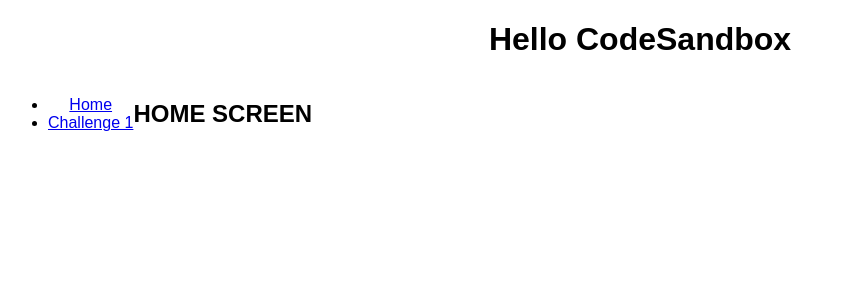
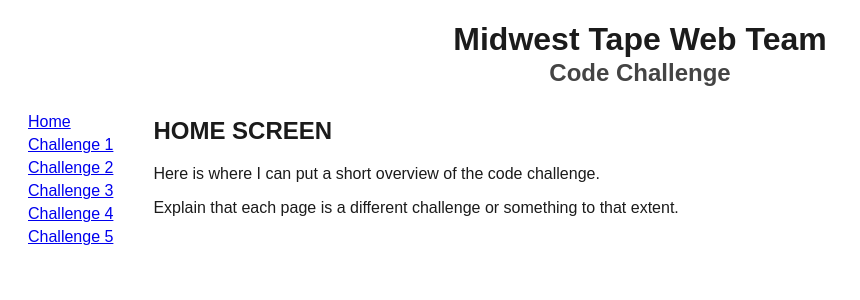
Before and after one commit to midwest-tape/web-team-code-challenge, a React (Create React App) app: page / in a window 1280 px wide. Shown: the top 300 px of the page, without its empty margins (0-860 px from the left). Built offline with nearby package versions, Linux system fonts and the light colour scheme.

Commit message:
flushing out challenges

```diff
--- a/src/App.js
+++ b/src/App.js
@@ -1,4 +1,9 @@
 import Challenge1 from "./challenges/Challenge1";
+import Challenge2 from "./challenges/Challenge2";
+import Challenge3 from "./challenges/Challenge3";
+import Challenge4 from "./challenges/Challenge4";
+import Challenge5 from "./challenges/Challenge5";
+
 import { BrowserRouter as Router, Switch, Route, Link } from "react-router-dom";
 import Home from "./Home";
 import "./styles.css";
@@ -7,22 +12,47 @@
   return (
     <Router>
       <div className="App">
-        <h1 className="text-gray-200">Hello CodeSandbox</h1>
+        <header>
+          <h1 className="heading">Midwest Tape Web Team</h1>
+          <h2 className="sub-heading">Code Challenge</h2>
+        </header>
         <div className="wrapper">
-          <div className="nav">
-            <ul>
-              <li>
-                <Link to="/">Home</Link>
-              </li>
-              <li>
-                <Link to="/challenge1">Challenge 1</Link>
-              </li>
-            </ul>
-          </div>
+          <ul className="nav">
+            <li className="navItem">
+              <Link to="/">Home</Link>
+            </li>
+            <li className="navItem">
+              <Link to="/challenge1">Challenge 1</Link>
+            </li>
+            <li className="navItem">
+              <Link to="/challenge2">Challenge 2</Link>
+            </li>
+            <li className="navItem">
+              <Link to="/challenge3">Challenge 3</Link>
+            </li>
+            <li className="navItem">
+              <Link to="/challenge4">Challenge 4</Link>
+            </li>
+            <li className="navItem">
+              <Link to="/challenge5">Challenge 5</Link>
+            </li>
+          </ul>
           <main className="main">
             <Switch>
               <Route path="/challenge1">
                 <Challenge1 />
+              </Route>
+              <Route path="/challenge2">
+                <Challenge2 />
+              </Route>
+              <Route path="/challenge3">
+                <Challenge3 />
+              </Route>
+              <Route path="/challenge4">
+                <Challenge4 />
+              </Route>
+              <Route path="/challenge5">
+                <Challenge5 />
               </Route>
               <Route path="/">
                 <Home />
--- a/src/Home.js
+++ b/src/Home.js
@@ -2,6 +2,11 @@
   return (
     <div>
       <h2>HOME SCREEN</h2>
+      <p>Here is where I can put a short overview of the code challenge.</p>
+      <p>
+        Explain that each page is a different challenge or something to that
+        extent.
+      </p>
     </div>
   );
 }
--- a/src/challenges/Challenge1.js
+++ b/src/challenges/Challenge1.js
@@ -1,3 +1,6 @@
+/*
+  A Challenge where when a button click isn't showing the appropriate action?
+*/
 export default function Challenge1() {
   return <h2>Challenge 1</h2>;
 }
--- /dev/null
+++ b/src/challenges/Challenge2.js
@@ -0,0 +1,6 @@
+/*
+  A Challenge where maybe a simple todo is overwriting previous because bad state call?
+*/
+export default function Challenge2() {
+  return <h2>Challenge 2</h2>;
+}
--- /dev/null
+++ b/src/challenges/Challenge3.js
@@ -0,0 +1,6 @@
+/*
+  A Challenge where maybe a simple todo is overwriting previous because bad state call?
+*/
+export default function Challenge3() {
+  return <h2>Challenge 3</h2>;
+}
--- /dev/null
+++ b/src/challenges/Challenge4.js
@@ -0,0 +1,6 @@
+/*
+  An issue with how props are used?
+*/
+export default function Challenge4() {
+  return <h2>Challenge 4</h2>;
+}
--- /dev/null
+++ b/src/challenges/Challenge5.js
@@ -0,0 +1,7 @@
+/*
+  A bit more complex. An existing api call and rendering a list of things.
+  Maybe adding a new field to a table where each row is a new component?
+*/
+export default function Challenge5() {
+  return <h2>Challenge 5</h2>;
+}
--- a/src/styles.css
+++ b/src/styles.css
@@ -1,9 +1,35 @@
 .App {
-  font-family: sans-serif;
+  font-family: "Source Sans Pro", sans-serif;
+  color: #1b1b1b;
+}
+
+header {
   text-align: center;
+  margin-bottom: 10px;
+}
+
+.heading {
+  margin-bottom: 1px;
+}
+.sub-heading {
+  margin: 0;
+  color: #444;
 }
 
 .wrapper {
   display: flex;
   flex-direction: row;
 }
+
+.nav {
+  padding: 0 20px;
+  list-style: none;
+}
+
+.navItem {
+  margin-bottom: 5px;
+}
+
+.main {
+  padding: 0 20px;
+}
```
Also changed, not shown: 1 other file (tests, documents, lock files or other folders).
